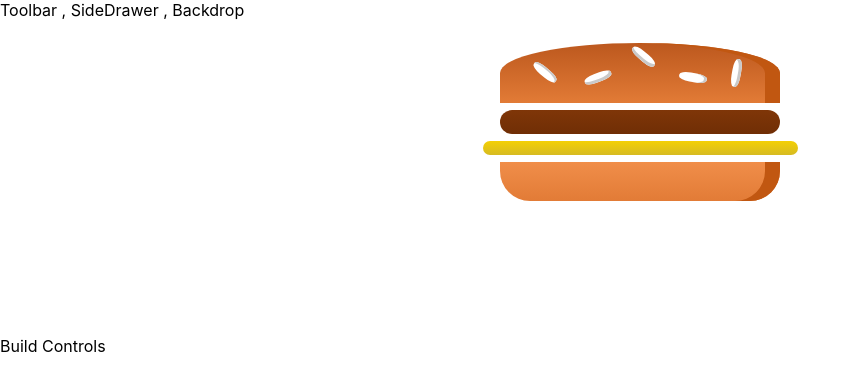
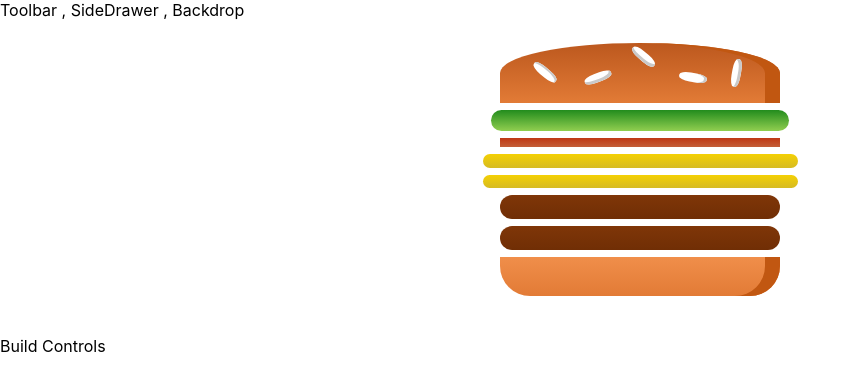
Before and after one commit to YoussefPasha/BURGER_ORDERING, a React (Create React App) app: page / in a window 1280 px wide. Shown: the top 390 px of the page, without its empty margins (0-860 px from the left). Built offline with nearby package versions, Linux system fonts and the light colour scheme.

Commit message:
Done Building Burger Dynamically 🛴🍔🍔

```diff
--- a/src/components/Burger/Burger.js
+++ b/src/components/Burger/Burger.js
@@ -2,11 +2,15 @@ import React from "react";
 import "./Burger.css";
 import BurgerIngredient from "./BurgerIngredient/BurgerIngredient";
 const Burger = (props) => {
+  const transformedIngredients = Object.keys(props.ingrediants).map((igKey) => {
+    return [...Array(props.ingrediants[igKey])].map((_, i) => {
+      return <BurgerIngredient key={igKey + 1} type={igKey} />;
+    });
+  });
   return (
     <div className="Burger">
       <BurgerIngredient type="bread-up" />
-      <BurgerIngredient type="meat" />
-      <BurgerIngredient type="chesse" />
+      {transformedIngredients}
       <BurgerIngredient type="bread-bottom" />
     </div>
   );
--- a/src/containers/BurgerBuilder/BurgerBuilder.js
+++ b/src/containers/BurgerBuilder/BurgerBuilder.js
@@ -4,11 +4,20 @@ import Auxx from "../../hoc/Auxx";
 
 import Burger from "../../components/Burger/Burger";
 
-export class BurgerBuilder extends Component {
+class BurgerBuilder extends Component {
+  //constructor(props) {}
+  state = {
+    ingrediants: {
+      salad: 1,
+      bacon: 1,
+      chesse: 2,
+      meat: 2,
+    },
+  };
   render() {
     return (
       <Auxx>
-        <Burger />
+        <Burger ingrediants={this.state.ingrediants} />
         <div>Build Controls</div>
       </Auxx>
     );
```
